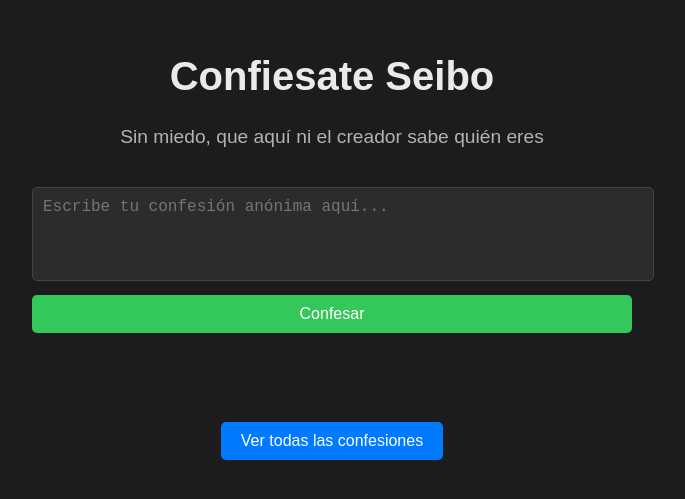
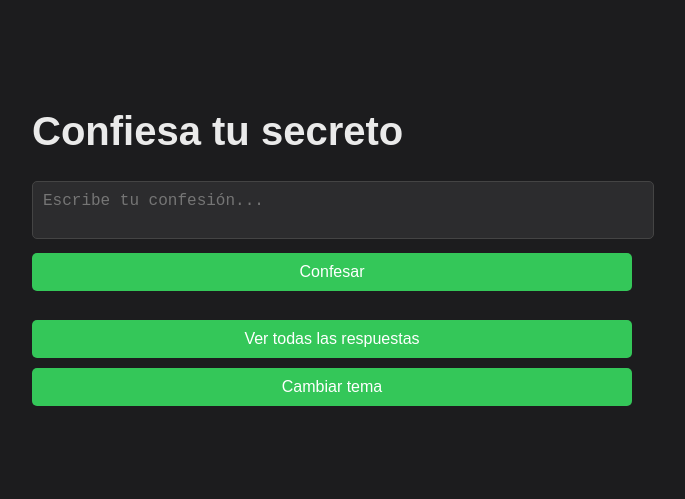
Before and after one commit to carlos-rdgz/ConfiesateSeibo, a website: page index.html in a window 1280 px wide. Shown: the part 141-640 px from the top of the page, without its empty margins (308-993 px from the left). Drawn offline with Linux system fonts and the light colour scheme; no server answers.

Commit message:
Update index.html

```diff
--- a/index.html
+++ b/index.html
@@ -7,31 +7,21 @@
   <link rel="stylesheet" href="styles.css">
 </head>
 <body>
+  <div class="container">
+    <h1>Confiesa tu secreto</h1>
 
-  <header>
-    <h1>Confiesate Seibo</h1>
-    <p>Sin miedo, que aquí ni el creador sabe quién eres</p>
-  </header>
-
-  <!-- Formulario de confesión -->
-  <div class="container">
-    <form id="confesion-form">
-      <textarea id="confesion-text" placeholder="Escribe tu confesión anónima aquí..." rows="4" required></textarea>
+    <form id="confession-form">
+      <textarea id="confession" placeholder="Escribe tu confesión..." required></textarea>
       <button type="submit">Confesar</button>
     </form>
-    <p id="contador"></p>
+
+    <p id="countdown"></p>
+
+    <button id="view-responses">Ver todas las respuestas</button>
+
+    <button id="toggle-theme">Cambiar tema</button>
   </div>
 
-  <!-- Botón para ver todas las confesiones -->
-  <div class="ver-confesiones">
-    <a href="ver_confesiones.html" class="boton-ver-confesiones">Ver todas las confesiones</a>
-  </div>
-
-  <!-- Animaciones o figuras 3D -->
-  <div class="animaciones-3d">
-    <!-- Puedes agregar tus figuras o animaciones aquí -->
-  </div>
-
-  <script src="scripts.js"></script>
+  <script src="app.js"></script>
 </body>
 </html>
```
